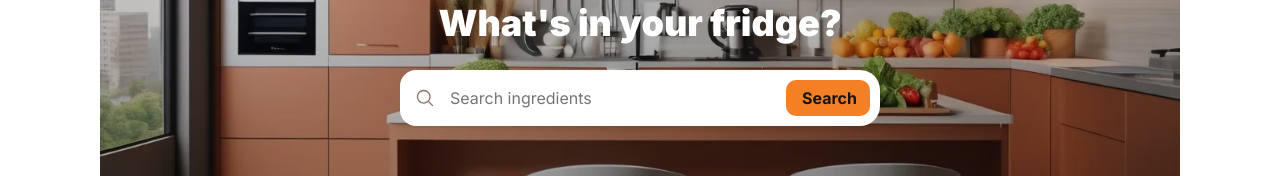
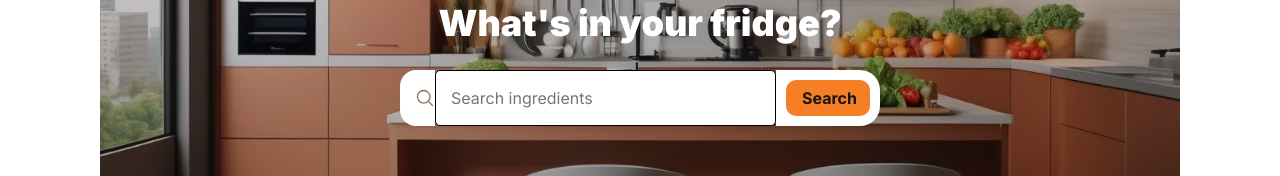
Before and after one commit to itsleonbro/pantryquest, a React (Vite) app: page /home in a window 1280 px wide. Shown: the part 292-468 px from the top of the page. Built offline with nearby package versions, Linux system fonts and the light colour scheme; no server answers.

Commit message:
test input

```diff
--- a/src/components/Search/Search.module.css
+++ b/src/components/Search/Search.module.css
@@ -67,7 +67,8 @@
   padding-left: 15px;
   padding-right: 15px;
   background-color: white;
-  border: none;
+  border: 1px solid black;
+  border-radius: 5px;
   font-size: 1rem;
   color: #181411;
   outline: none;
```
